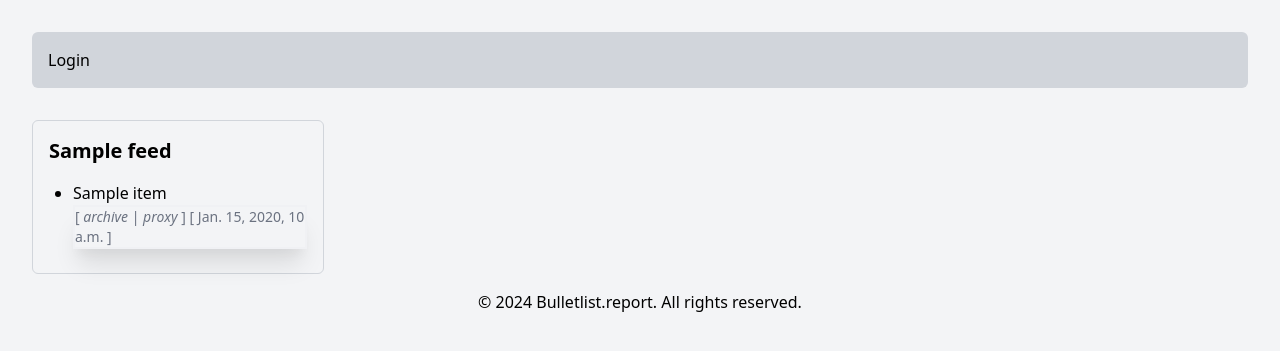
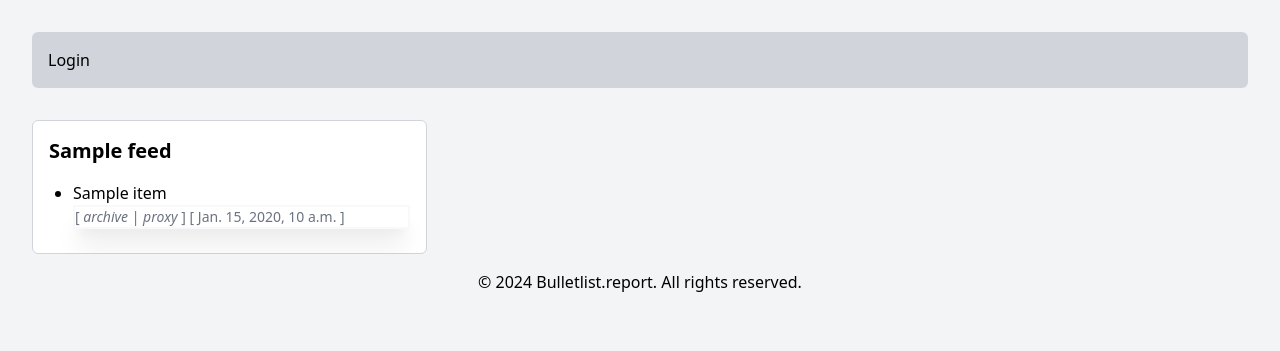
Before and after one commit to grahamg/newscycle.report, a Django app: template bulletlist_report/feed/templates/feeds.html in a window 1280 px wide. Shown: the top 351 px of the page. Run offline with Django 5.2, Linux system fonts and the light colour scheme; the template is opened without the code that fills it: most values are stand-ins (such as "Sample title", 1, 10 or a date in 2020).

Commit message:
Improve feed template to mimic interlocking look given the viewport width.

```diff
--- a/bulletlist_report/feed/templates/feeds.html
+++ b/bulletlist_report/feed/templates/feeds.html
@@ -4,6 +4,7 @@
 {% block title %}bulletlist.report{% endblock %}
 
 {% block head %}
+	<link href="{% static 'css/feeds.css' %}" rel="stylesheet">
 	<script src="{% static 'js/cookie.js' %}"></script>
 	<script src="{% static 'js/bookmarks.js' %}"></script>
 	<script>
@@ -31,16 +32,16 @@
 {% endblock %}
 
 {% block content %}
-  <div class="grid grid-cols-1 lg:grid-cols-2 xl:grid-cols-4 2xl:grid-cols-6 gap-4 auto-rows-min">
+	<div class="masonry">
 		{% for feed_title, feed_items in feeds.items %}
 			{% if feed_items %}
-        <div class="myDiv p-4 border border-gray-300 rounded-md h-auto" style="grid-row: span {{ forloop.counter }};">
+				<div class="item p-4 border border-gray-300 rounded-md h-auto">
 					<h3 class="text-xl font-bold mb-4">{{ feed_title }}</h3>
 					<ul class="list-disc pl-6">
 						{% for item in feed_items %}
 							<li class="mb-2">
 								<a href="{{ item.link }}" class="feed_uri" target="_blank">{{ item.title }}</a>
-                <div class="text-sm w-24/2 shadow-xl border-2 border-opacity-25 bg-slate-100 text-gray-500 hover:text-black">
+								<div class="text-sm shadow-xl border-2 border-opacity-25 bg-slate-100 text-gray-500 hover:text-black">
 									{% if user.is_authenticated %}
 										[ <a href="#" onClick="userBookmark(event, {{ item.rss_feed_item_id }}, 'add')" class="rss-feed-item" id="rss-feed-item-id-{{ item.rss_feed_item_id }}">🔖</a> ]
 									{% endif %}
--- /dev/null
+++ b/bulletlist_report/static/css/feeds.css
@@ -0,0 +1,66 @@
+@media (min-width: 640px) {
+    .masonry {
+        column-count: 1;
+    }
+}
+
+@media (min-width: 1024px) {
+    .masonry {
+        column-count: 2;
+    }
+}
+
+@media (min-width: 1280px) {
+    .masonry {
+        column-count: 3;
+    }
+}
+
+@media (min-width: 1536px) {
+    .masonry {
+        column-count: 8;
+    }
+	.container {
+		max-width: 3234px;
+	}
+}
+
+@media (min-width: 1920px) {
+    .masonry {
+        column-count: 5;
+    }
+}
+
+@media (min-width: 2560px) {
+    .masonry {
+        column-count: 5;
+    }
+}
+
+@media (min-width: 3200px) {
+    .masonry {
+        column-count: 5;
+    }
+}
+
+@media (min-width: 3840px) {
+    .masonry {
+        column-count: 5;
+    }
+}
+
+.masonry {
+    column-gap: 1rem; /* Space between columns */
+}
+
+.item {
+    break-inside: avoid;
+    margin-bottom: 1rem; /* Space between rows */
+    background-color: white; /* Uniform color for all boxes */
+    padding: 1rem; /* Padding for the list */
+}
+
+ul {
+    list-style-type: disc; /* Visible bullets */
+    padding-left: 1.5rem; /* Indentation for bullets */
+}
```
Lines whose indentation alone changed are shown as unchanged.
